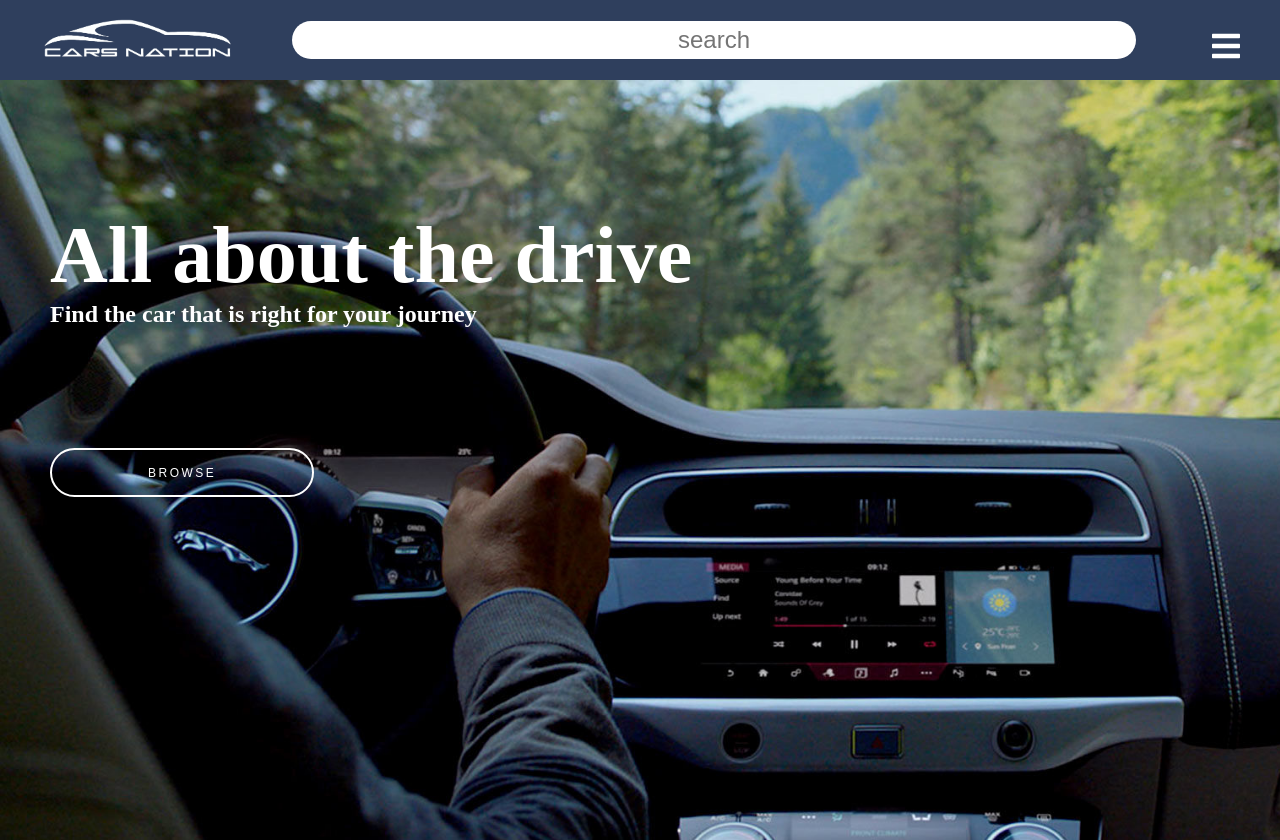
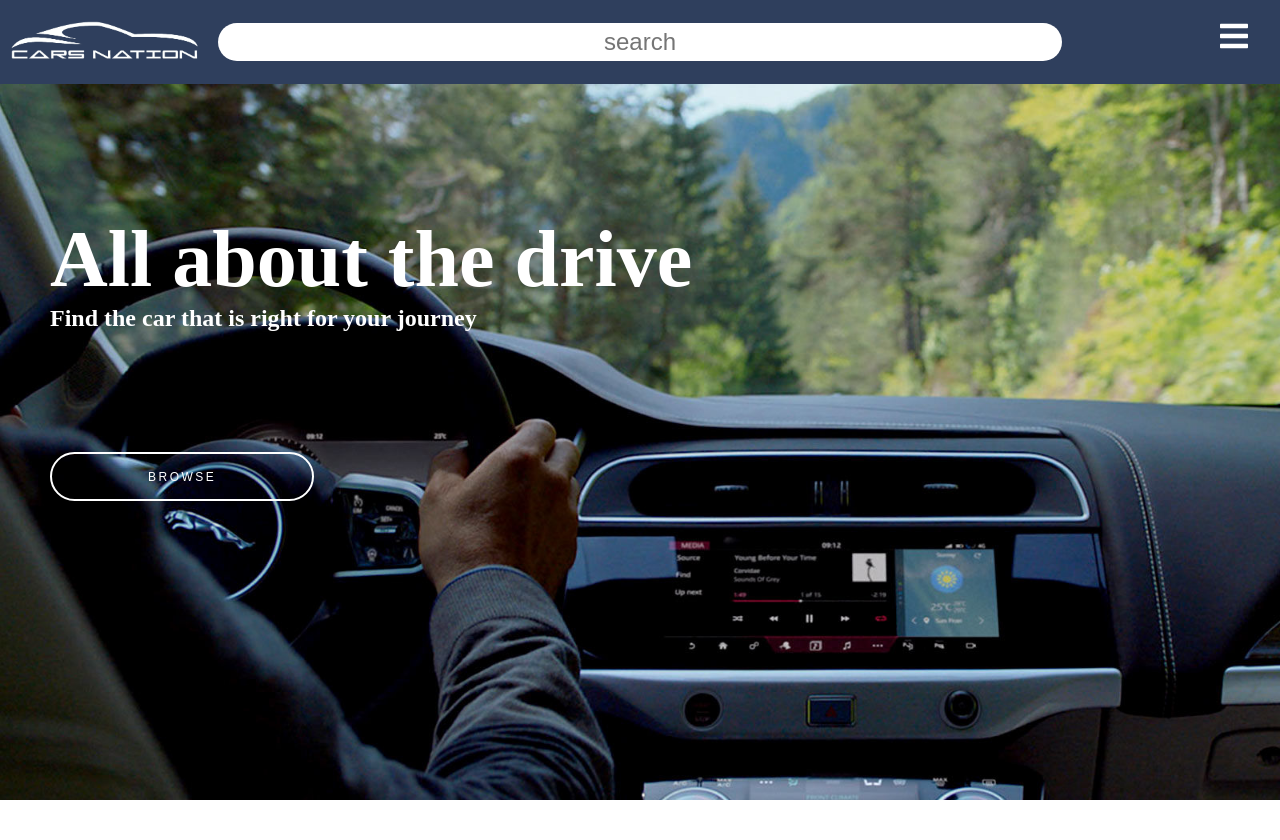
Before and after one commit to DonVlad1/m40Group1Front-End, a React (Create React App) app: page / in a window 1280 px wide. After the commit the page ends 800 px from the top, so only its background shows below. Built offline with nearby package versions, Linux system fonts and the light colour scheme.

Commit message:
updated css on every page to fix scroll bar issues

```diff
--- a/src/css/Navbar.css
+++ b/src/css/Navbar.css
@@ -3,7 +3,12 @@
 	flex-wrap: wrap; */
 	width: 100vw;
 	background-color: #2f3f5d;
-	overflow-x: none;
+	/* overflow-x: none; */
+	display: flex;
+	align-content: center;
+	align-items: center;
+	align-self: center;
+	min-height: 10.5vh;
 }
 .navbar {
 	/* background-color: #c62e2e; */
@@ -17,21 +22,19 @@
 	margin: 10px;
 	/* width: 100%; */
 }
-
 .menu-bar-Div{
-	width: 10%;
+	width: 15%;
 	display: flex;
 	justify-content: center;
 	padding-top: 20px;
 }
 .menu-bars {
-		/* float: right; */
 		font-size: 2rem;
-		/* position:absolute;
+		position:absolute;
 		top: 20px;
-		right: 0em; */
+		right: 0em;
 		margin: 0;
-		/* padding-right: 30px; */
+		padding-right: 30px;
 		background: none;
 		color: white;
 		background-color: #2f3f5d;
@@ -63,7 +66,7 @@
 	top: 25px;
 	margin: 0;
 	right: 0em;
-	padding-right: 40px;
+	padding-right: 30px;
 	background: none;
 	color: white;
 }
@@ -73,7 +76,7 @@
 	align-content: center;
 	align-self: center;
 	align-items: center;
-	width: 20%;
+	width: 15%;
 }
 .carLogoDiv img{
 	min-width: 8em;
--- a/src/css/home.css
+++ b/src/css/home.css
@@ -2,7 +2,7 @@
   background-image: url('../../public/images/img1.jpg') !important;
   background-size:cover;
   background-repeat: no-repeat;
-  height: 95vh;
+  height: 89.5vh;
   width: 100vw;
   color: white;
 }
--- a/src/css/login.css
+++ b/src/css/login.css
@@ -1,12 +1,13 @@
 #logInContainer {
-  height: 100vh;
+  height: 89.5vh;
   width: 100vw;
   display: flex;
   flex-direction: column;
   /* justify-content: center; */
   align-items: center;
   background-color: #ebebeb;
-  padding: 10px;
+  /* padding-right: 10px;
+  padding-left: 10px; */
 }
 
 #loginForm {
@@ -41,14 +42,14 @@
   font-size: 1.5em;
 }
 
-h1 {
+/* h1 {
   margin-bottom: 10px;
   margin-top: 5px;
 }
 
 h2 {
   margin: 5px;
-}
+} */
 
 #accountCreateLink {
   color: #008037;
--- a/src/css/postCreate.css
+++ b/src/css/postCreate.css
@@ -5,9 +5,9 @@
     }
 }
 
-#postCreateContent {
+#postCreateContent2 {
     width: 100vw;
-    height: 92vh;
+    height: 89.5vh;
     background-color: #ebebeb;
 }
 
@@ -16,7 +16,7 @@
     margin: 1em 0;
 }
 
-#postCreateContent #postCreateForm {
+#postCreateContent2 #postCreateForm {
     width: 50vw;
     flex-direction: column;
     align-self: center;
--- a/src/css/profile.css
+++ b/src/css/profile.css
@@ -6,15 +6,19 @@ body {
   background-image: none !important;
 }
 
-.postCreateContent {
+#postCreateContent {
 display: flex;
 flex-direction: column;
+height: 89.5vh;
+width: 100vw;
+background-color: #ebebeb;
+overflow: hidden;
 }
 
 /* ========================== container top ==================== */
 
 .container-top {
-  margin-top: 50px;
+margin-top: 1em;
 display: flex;
 justify-content: space-around;
 }
@@ -69,7 +73,7 @@ body {
 /* ========================== container bottom ==================== */
 
 .container-bottom {
-  margin-top: 80px;
+/* margin-top: 80px; */
 display: flex;
 justify-content: space-between;
 }
@@ -119,7 +123,7 @@ body {
 }
 
 #profile-container {
-  height: 100vh;
+height: 100%;
 width: 100vw;
 display: flex;
 flex-direction: column;
--- a/src/css/signUp.css
+++ b/src/css/signUp.css
@@ -1,12 +1,12 @@
 #signUpContainer {
-  height: 100vh;
+  height: 89.5vh;
   width: 100vw;
   display: flex;
   flex-direction: column;
   /* justify-content: center; */
   align-items: center;
   background-color: #ebebeb;
-  padding: 10px;
+  /* padding: 10px; */
 }
 
 #signUpForm {
@@ -41,11 +41,11 @@
   font-size: 1.5em;
 }
 
-h1 {
+/* h1 {
   margin-top: 0px;
   margin-bottom: 10px;
 }
 
 h2 {
   margin: 5px;
-}
+} */
--- a/src/pages/postCreate.js
+++ b/src/pages/postCreate.js
@@ -48,7 +48,7 @@ function PostCreate({loggedIn}) {
     // };
 
     return (
-        <div id="postCreateContent" className="flexbox">
+        <div id="postCreateContent2" className="flexbox">
             {!loggedIn ?
             (<div>
                 <div id="login-message">
--- a/src/pages/profile.js
+++ b/src/pages/profile.js
@@ -61,7 +61,7 @@ function Profile({loggedIn, token, setLoggedIn, setUser, user, setEmail, email,
                 </div>
             </div>) :
             (<div>
-            <div id="postCreateContent" className="postCreateContent">
+            <div id="postCreateContent" >
                 {/* <form id="postCreateForm">
                     <input type="text" className="search_input" placeholder="Search"/>
                 </form> */}
```
Lines whose indentation alone changed are shown as unchanged.
